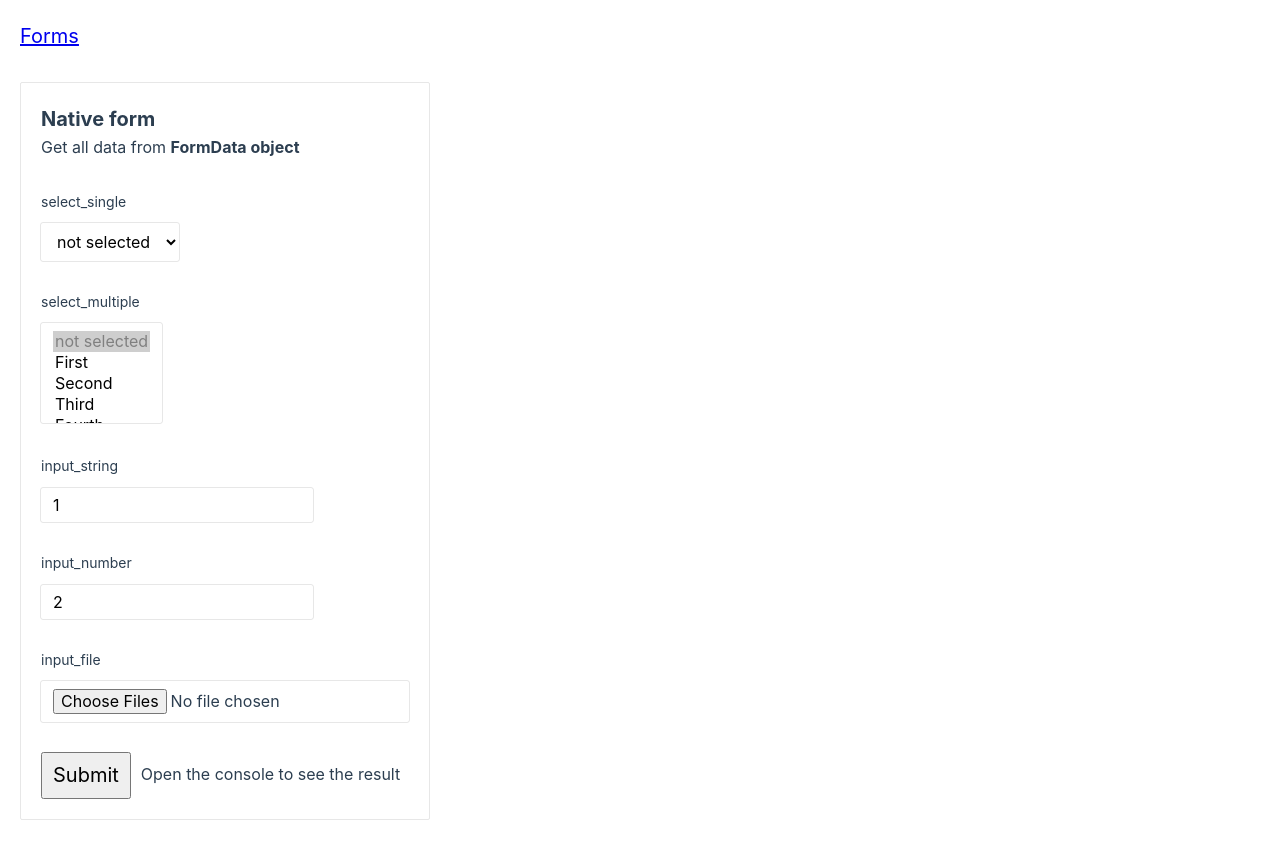
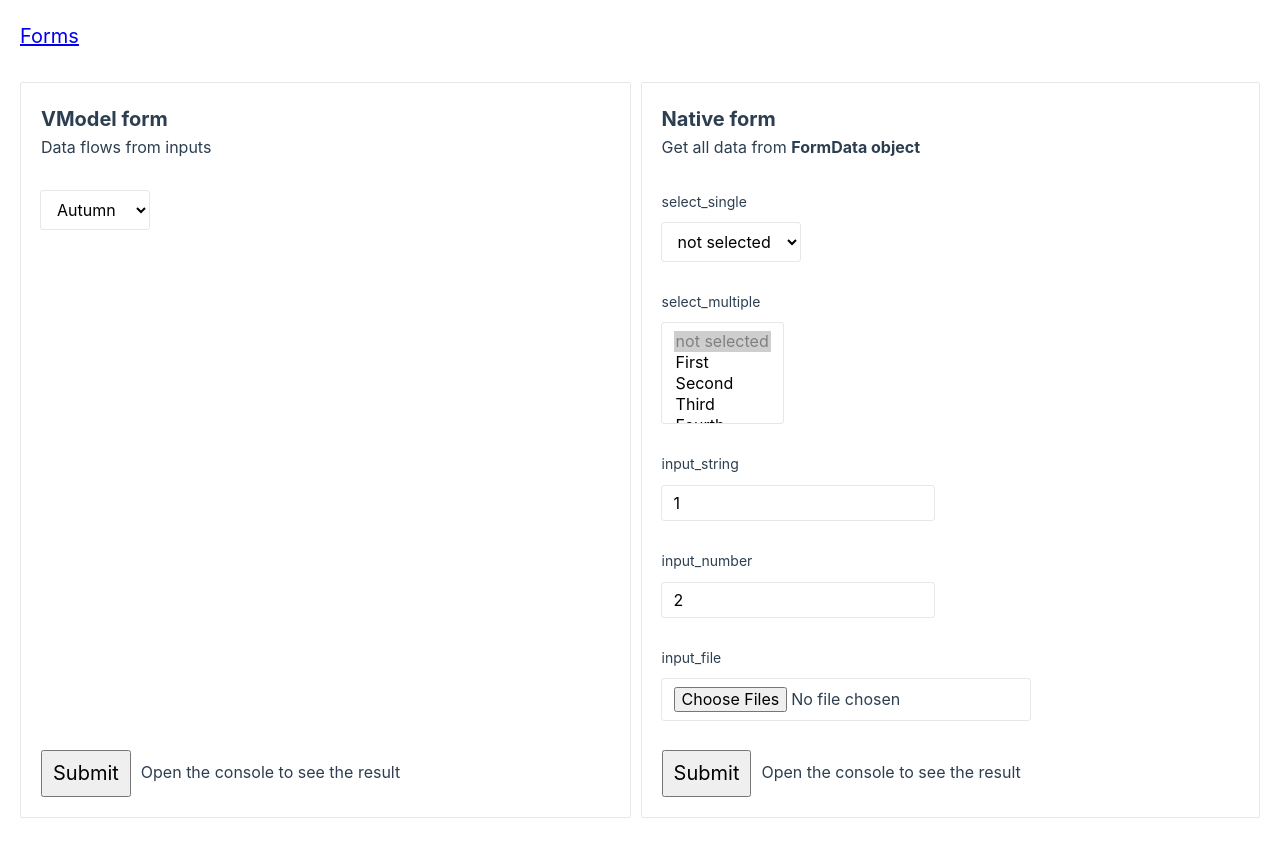
Before and after one commit to NaMax66/ui-kit, a Vue app: page /forms in a window 1280 px wide. Built offline with nearby package versions, Linux system fonts and the light colour scheme.

Commit message:
add v-model form

```diff
--- a/src/assets/base.css
+++ b/src/assets/base.css
@@ -95,6 +95,7 @@ body {
   font-size: 1.5rem;
 }
 
+.mt-auto { margin-top: auto !important }
 .mt-3 { margin-top: 3rem !important }
 .mb-1 { margin-bottom: 1rem !important }
 .mb-3 { margin-bottom: 3rem !important }
@@ -106,6 +107,12 @@ body {
 .d-flex { display: flex !important }
 
 .align-center { align-items: center !important }
+.grow { flex-grow: 1 !important }
+.align-start { align-items: flex-start !important }
+
+.flex-column { flex-direction: column !important }
+.flex-column-md { flex-direction: initial !important }
+@media (max-width: 768px) { .flex-column-md { flex-direction: column !important } }
 
 .g-1 { gap: 1rem !important }
 
--- a/src/components/Forms/FormNative/FormNative.vue
+++ b/src/components/Forms/FormNative/FormNative.vue
@@ -2,7 +2,7 @@
 import type { TFormData } from '@/components/Forms/FormNative/TFormData'
 
 const emit = defineEmits<{
-  submitForm: [data: TFormData]
+  (e: 'submitForm', value: TFormData): void
 }>()
 
 function onSubmit(e: Event) {
--- a/src/components/Forms/FormNative/inputs/SelectNative.vue
+++ b/src/components/Forms/FormNative/inputs/SelectNative.vue
@@ -7,7 +7,8 @@ const props = defineProps({
     type: Array as PropType<Option[]>,
     validator(value: unknown): boolean {
       return value?.every(el => typeof el?.value === 'string' && el?.value !== '')
-    }
+    },
+    default: () => ([])
   },
   initialOptionKey: {
     type: Number as PropType<UniqueKey>
@@ -19,23 +20,40 @@ const props = defineProps({
         throw new Error(`emptyOption.value is '${value?.value}' but must be an empty string!`)
       }
       return true
-    }
+    },
+    default: () => ({ uniqueKey: -1, isDisabled: false, title: '', value: '' })
+  },
+
+  modelValue: {
+    type: Object as PropType<Option>
   }
 })
 
+const emit = defineEmits<{
+  (e: 'update:modelValue', value: Option): void
+}>()
+
 const computedOptions = computed(() => {
-  // keep same attitude - return new array in any case
-  return props.emptyOption ? [props.emptyOption, ...props.options] : [...props.options]
+  return [props.emptyOption, ...props.options]
 })
+const initialSelection = computed<Option>(() => {
+  return computedOptions.value.find(el => el.uniqueKey === props.modelValue?.uniqueKey) ||
+  computedOptions.value.find(el => el.uniqueKey === props.initialOptionKey) || props.emptyOption
+})
+
+function onChange(e: Event) {
+  const val = (e.target as HTMLSelectElement).value
+  emit('update:modelValue', computedOptions.value.find(el => el.value === val))
+}
 </script>
 
 <template>
-  <select class="select-native">
+  <select class="select-native" @change="onChange">
     <option
       v-for="option in computedOptions"
       :value="option.value"
       :key="option.uniqueKey"
-      :selected="option.uniqueKey === initialOptionKey"
+      :selected="option.uniqueKey === initialSelection.uniqueKey"
       :disabled="option.isDisabled"
     >
       {{ option.title }}
--- a/src/views/ExampleForms/NativeSubmitForm.vue
+++ b/src/views/ExampleForms/NativeSubmitForm.vue
@@ -30,7 +30,7 @@ const names = {
 </script>
 
 <template>
-  <form-native class="d-inline-block mt-3" @submitForm="onSubmit">
+  <form-native class="d-flex flex-column align-start" @submitForm="onSubmit">
     <h3 class="heading-3">Native form</h3>
     <p class="mb-3">Get all data from <strong>FormData object</strong></p>
     <base-label class="d-block mb-1" :for="names.selectSingle">{{ names.selectSingle }}</base-label>
@@ -63,12 +63,8 @@ const names = {
     <input-native multiple type="file" :id="names.inputFile" :name="names.inputFile" />
 
     <div class="d-flex g-1 align-center mt-3">
-      <button class="fs-2 p-1" type="submit">Submit</button>
+      <button class="fs-2 p-1 mt-auto" type="submit">Submit</button>
       <p>Open the console to see the result</p>
     </div>
   </form-native>
 </template>
-
-<style scoped>
-
-</style>
--- /dev/null
+++ b/src/views/ExampleForms/VModelForm.vue
@@ -0,0 +1,48 @@
+<script lang="ts" setup>
+import FormNative from '@/components/Forms/FormNative/FormNative.vue'
+import SelectNative from '@/components/Forms/FormNative/inputs/SelectNative.vue'
+import { ref, toValue } from 'vue'
+import { Option } from '@/components/Forms/FormNative/inputs/Option'
+
+const options: Option[] = [
+  {
+    value: 'summer_val',
+    title: 'Summer',
+    uniqueKey: 1
+  },
+  {
+    value: 'autumn_val',
+    title: 'Autumn',
+    uniqueKey: 2
+  },
+  {
+    value: 'winter_val',
+    title: 'Winter',
+    uniqueKey: 3
+  },
+  {
+    value: 'spring_val',
+    title: 'Spring',
+    uniqueKey: 4
+  }
+]
+
+const selected = ref(options[1])
+
+function onSubmit() {
+  console.log(toValue(selected))
+}
+</script>
+
+<template>
+  <form-native class="d-flex flex-column align-start" @submitForm="onSubmit">
+    <h3 class="heading-3">VModel form</h3>
+    <p class="mb-3">Data flows from inputs</p>
+    <select-native v-model="selected" :options="options" />
+
+    <div class="d-flex g-1 align-center mt-auto">
+      <button class="fs-2 p-1" type="submit">Submit</button>
+      <p>Open the console to see the result</p>
+    </div>
+  </form-native>
+</template>
--- a/src/views/FormsView.vue
+++ b/src/views/FormsView.vue
@@ -1,9 +1,13 @@
 <script lang="ts" setup>
 import NativeSubmitForm from '@/views/ExampleForms/NativeSubmitForm.vue'
+import VModelForm from '@/views/ExampleForms/VModelForm.vue'
 </script>
 
 <template>
-  <native-submit-form class="max-width-100 overflow-hidden" />
+  <div class="d-flex flex-column-md mt-3 g-1">
+    <v-model-form class="max-width-100 overflow-hidden grow" />
+    <native-submit-form class="max-width-100 overflow-hidden grow" />
+  </div>
 </template>
 
 <style scoped>
```
